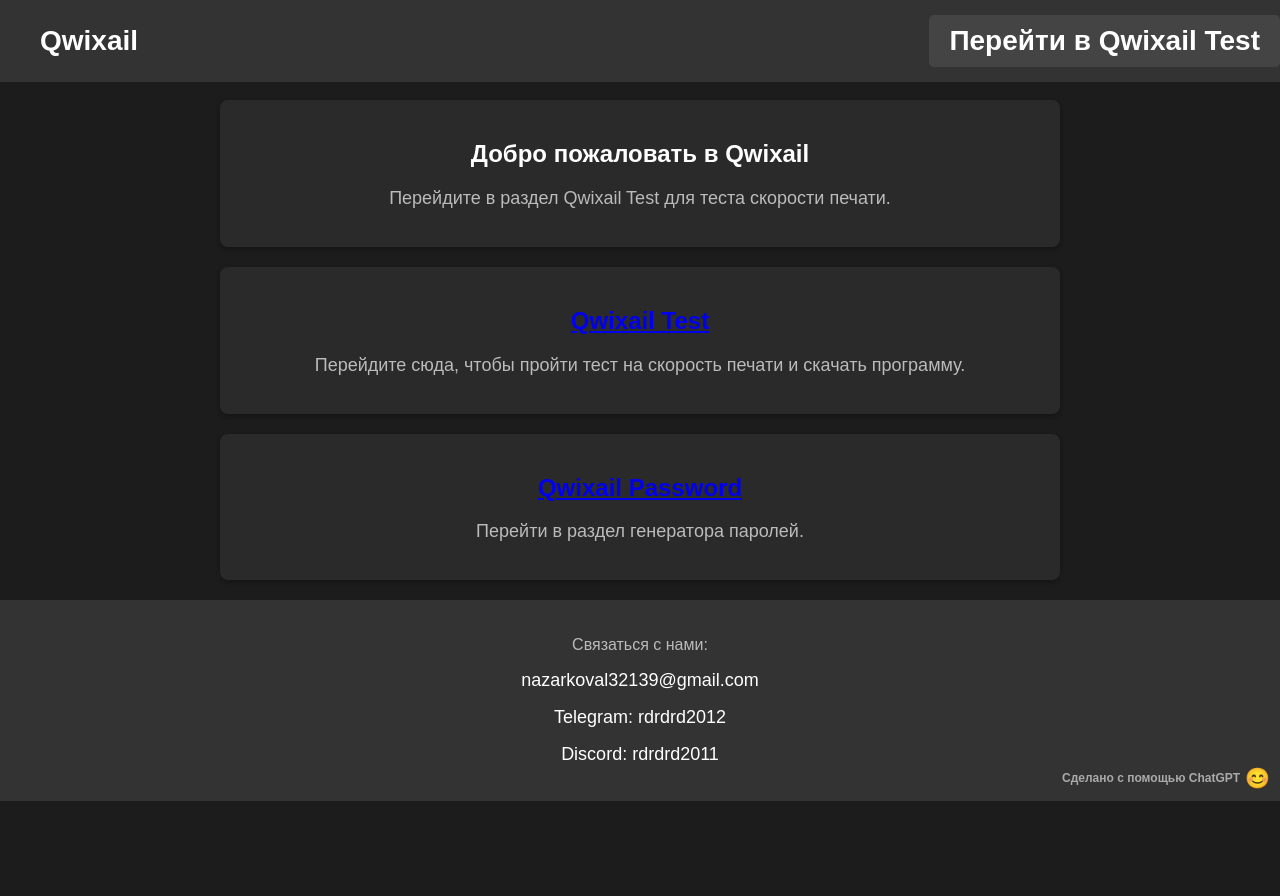
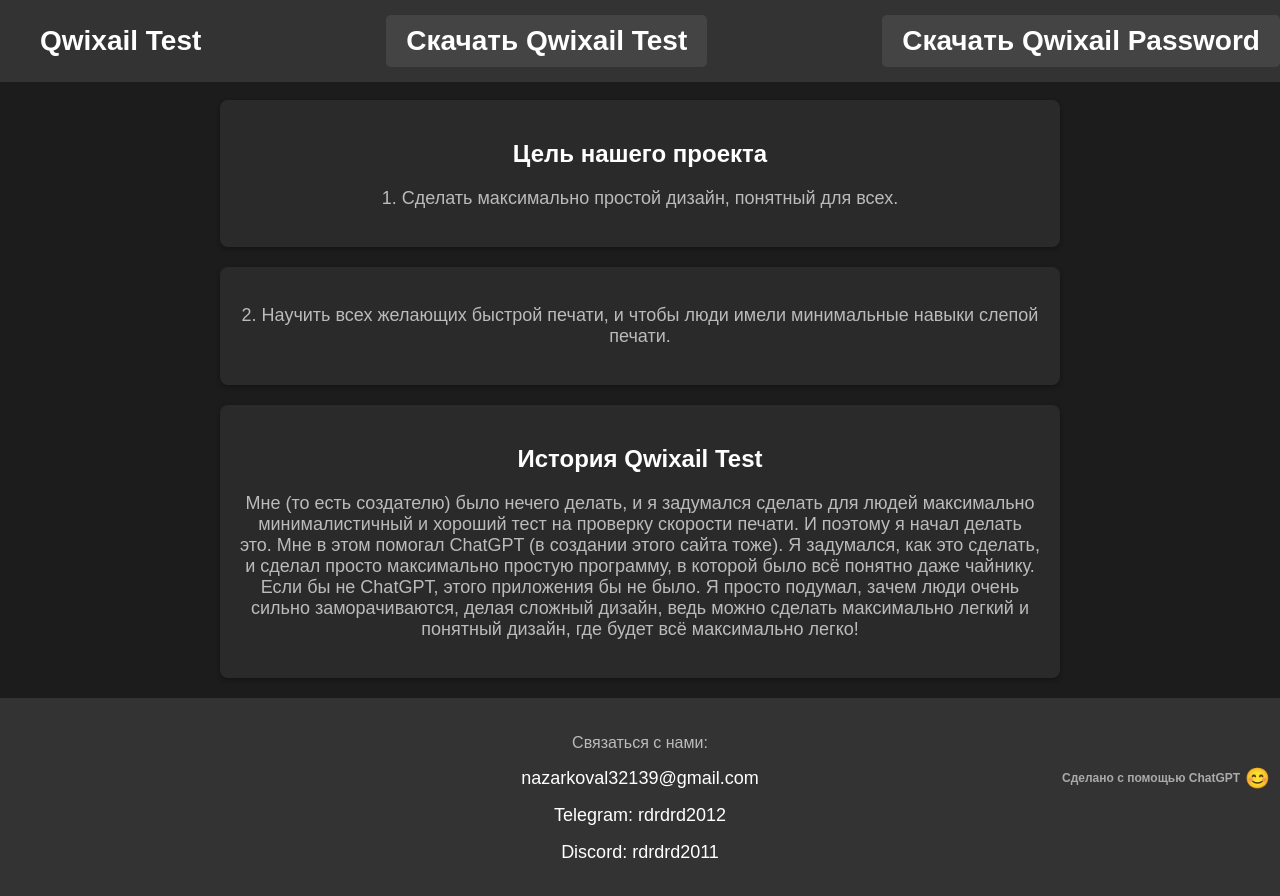
Before and after one commit to Qwixysis/Qwixail, a plain HTML site: page index.html in a window 1280 px wide. Before the commit the page ends 801 px from the top, so only its background shows below. Drawn offline with Linux system fonts and the light colour scheme.

Commit message:
Update index.html

```diff
--- a/index.html
+++ b/index.html
@@ -3,7 +3,7 @@
 <head>
     <meta charset="UTF-8">
     <meta name="viewport" content="width=device-width, initial-scale=1.0">
-    <title>Qwixail</title>
+    <title>Qwixail Test</title>
     <style>
         body {
             font-family: Arial, sans-serif;
@@ -30,8 +30,8 @@
         .navbar a {
             color: #fff;
             text-decoration: none;
-            font-size: 28px;
-            font-weight: bold;
+            font-size: 28px; /* Сделал текст больше */
+            font-weight: bold; /* Сделал текст жирным */
             margin: 0 15px;
             padding: 10px;
             border-radius: 5px;
@@ -42,12 +42,12 @@
         }
 
         .content {
-            padding-top: 80px;
+            padding-top: 80px; /* Чтобы контент не перекрывался панелью */
             text-align: center;
         }
 
         .section {
-            background-color: #2a2a2a;
+            background-color: #2a2a2a; /* Более темный фон */
             margin: 20px 0;
             padding: 20px;
             border-radius: 8px;
@@ -100,9 +100,10 @@
 
         .chatgpt-mention span {
             margin-left: 5px;
-            font-size: 20px;
+            font-size: 20px; /* Размер смайлика */
         }
 
+        /* Изменение фона для кнопки "Скачать Qwixail Test" */
         .navbar a.download {
             background-color: #444;
             border-radius: 5px;
@@ -112,29 +113,28 @@
         .navbar a.download:hover {
             background-color: #666;
         }
+
     </style>
 </head>
 <body>
 
     <div class="navbar">
-        <a href="#">Qwixail</a>
-        <a href="qwixail_test.html" class="download">Перейти в Qwixail Test</a>
+        <a href="#">Qwixail Test</a>
+        <a href="https://cdn.discordapp.com/attachments/1256256234957574155/1311456889149587466/Qwixale.exe?ex=6748ece8&is=67479b68&hm=db300ec3bcc6eafc8b045d9da9a9e234a0052afaab3ecbff6194315dbf035969&" download class="download">Скачать Qwixail Test</a>
+        <a href="https://example.com/QwixailPassword.exe" download class="download">Скачать Qwixail Password</a>
     </div>
 
     <div class="content">
         <div class="section">
-            <h2>Добро пожаловать в Qwixail</h2>
-            <p>Перейдите в раздел Qwixail Test для теста скорости печати.</p>
+            <h2>Цель нашего проекта</h2>
+            <p>1. Сделать максимально простой дизайн, понятный для всех.</p>
         </div>
-
         <div class="section">
-            <h2><a href="qwixail_test.html">Qwixail Test</a></h2>
-            <p>Перейдите сюда, чтобы пройти тест на скорость печати и скачать программу.</p>
+            <p>2. Научить всех желающих быстрой печати, и чтобы люди имели минимальные навыки слепой печати.</p>
         </div>
-
         <div class="section">
-            <h2><a href="qwixail_password.html">Qwixail Password</a></h2>
-            <p>Перейти в раздел генератора паролей.</p>
+            <h2>История Qwixail Test</h2>
+            <p>Мне (то есть создателю) было нечего делать, и я задумался сделать для людей максимально минималистичный и хороший тест на проверку скорости печати. И поэтому я начал делать это. Мне в этом помогал ChatGPT (в создании этого сайта тоже). Я задумался, как это сделать, и сделал просто максимально простую программу, в которой было всё понятно даже чайнику. Если бы не ChatGPT, этого приложения бы не было. Я просто подумал, зачем люди очень сильно заморачиваются, делая сложный дизайн, ведь можно сделать максимально легкий и понятный дизайн, где будет всё максимально легко!</p>
         </div>
     </div>
 
```
